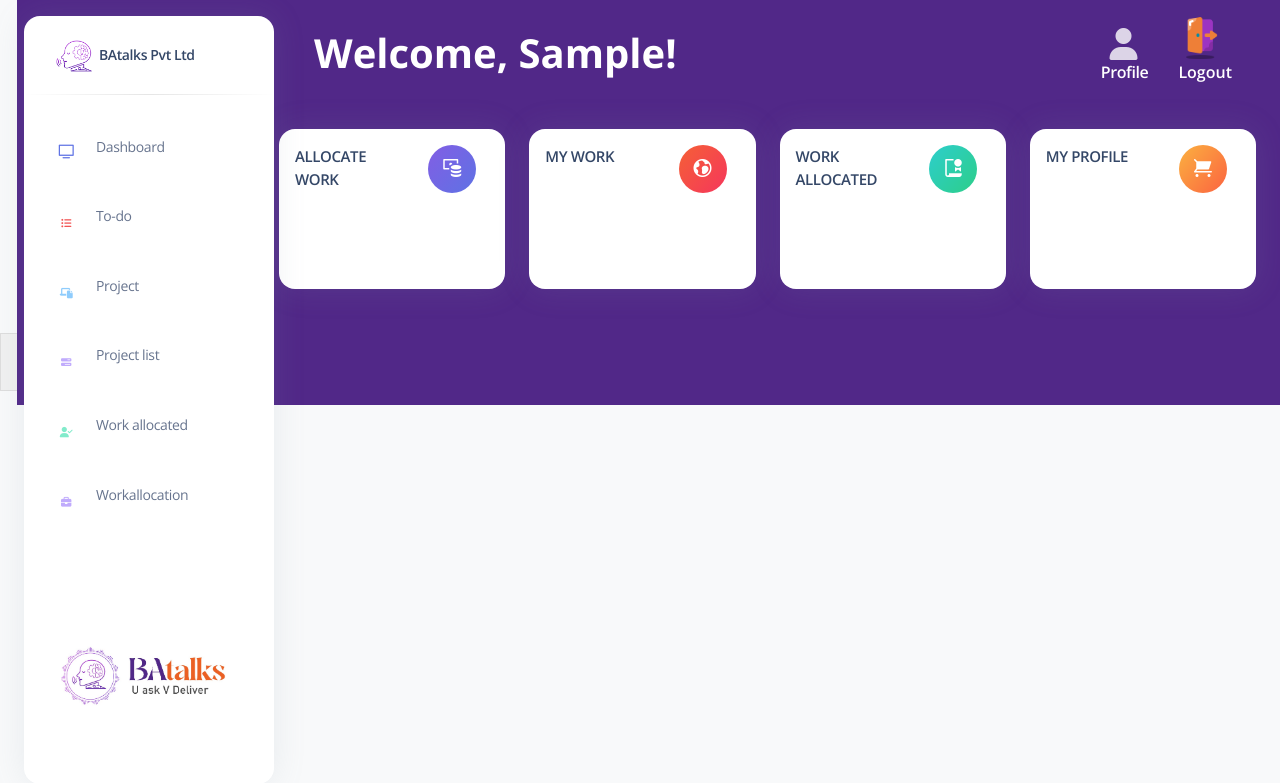
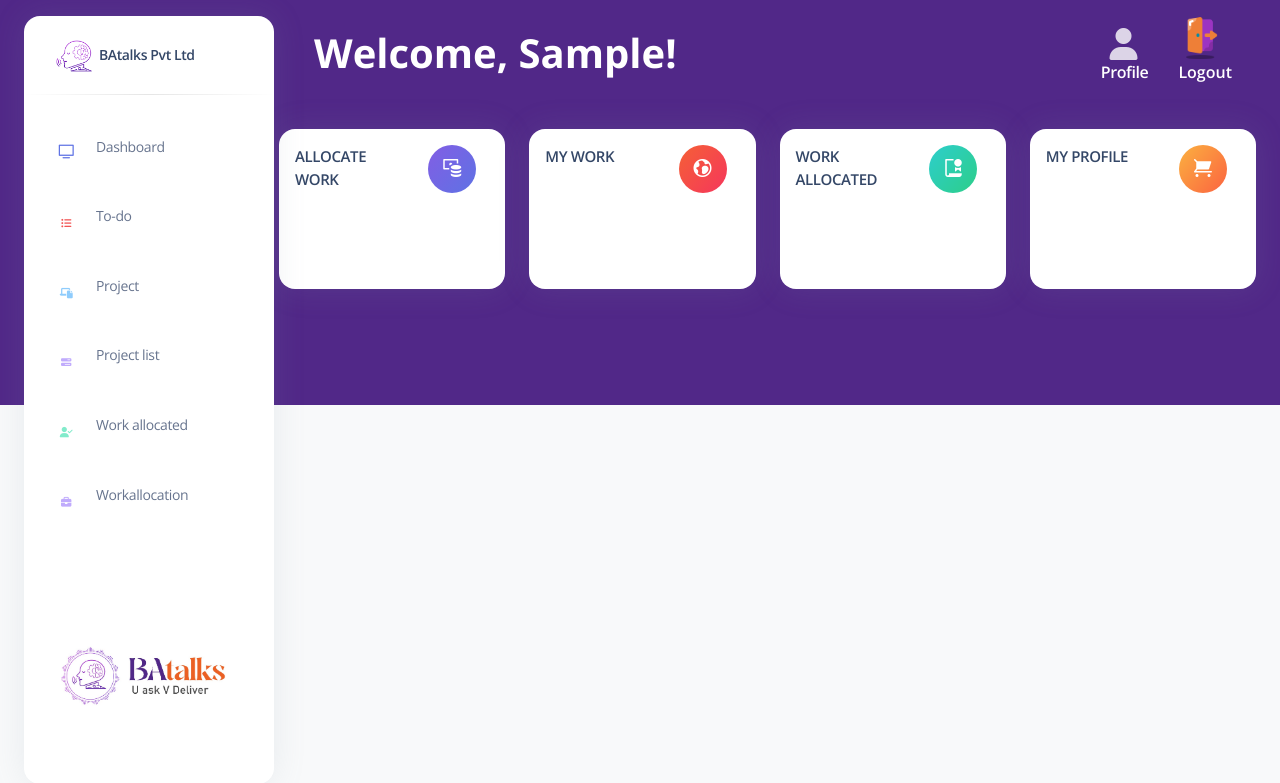
Before and after one commit to iknowsaikiran/batalksdashboard, a Flask app: page /dashboard in a window 1280 px wide. Shown: the top 783 px of the page. Run offline with Flask 3, Linux system fonts and the light colour scheme; the visitor is signed in with stand-in values (Sample User, id 1); data that the repository does not hold is empty; some libraries are stand-ins or nearby versions.

Commit message:
done multiple changes

```diff
--- a/app.py
+++ b/app.py
@@ -9,7 +9,7 @@ app.secret_key = 'your_secret_key'
 # MySQL configurations
 app.config['MYSQL_HOST'] = 'localhost'
 app.config['MYSQL_USER'] = 'root'
-app.config['MYSQL_PASSWORD'] = '1234@Saikiran'
+app.config['MYSQL_PASSWORD'] = 'mukesh@12345'
 app.config['MYSQL_DB'] = 'emp'
 
 mysql = MySQL(app)
--- a/templates/header.html
+++ b/templates/header.html
@@ -50,7 +50,7 @@
 </head>
 
 <body class="g-sidenav-show bg-gray-100">
-    <div class="min-height-300 bg-primary position-absolute w-100"></div>
+    <div class="min-height-300 bg-primary position-absolute w-100" style="margin:0px;"></div>
     <aside
         class="sidenav bg-white navbar navbar-vertical navbar-expand-xs border-0 border-radius-xl my-3 fixed-start ms-4 "
         id="sidenav-main">
--- a/templates/newone.html
+++ b/templates/newone.html
@@ -75,7 +75,7 @@
 
 
 <body class="g-sidenav-show   bg-gray-100">
-  <div class="min-height-300 bg-primary position-absolute w-100"></div>
+  <div class="min-height-300 bg-primary position-absolute w-100" style="margin: 0px;"></div>
 
   <main class="main-content position-relative border-radius-lg "></main>
 
```
